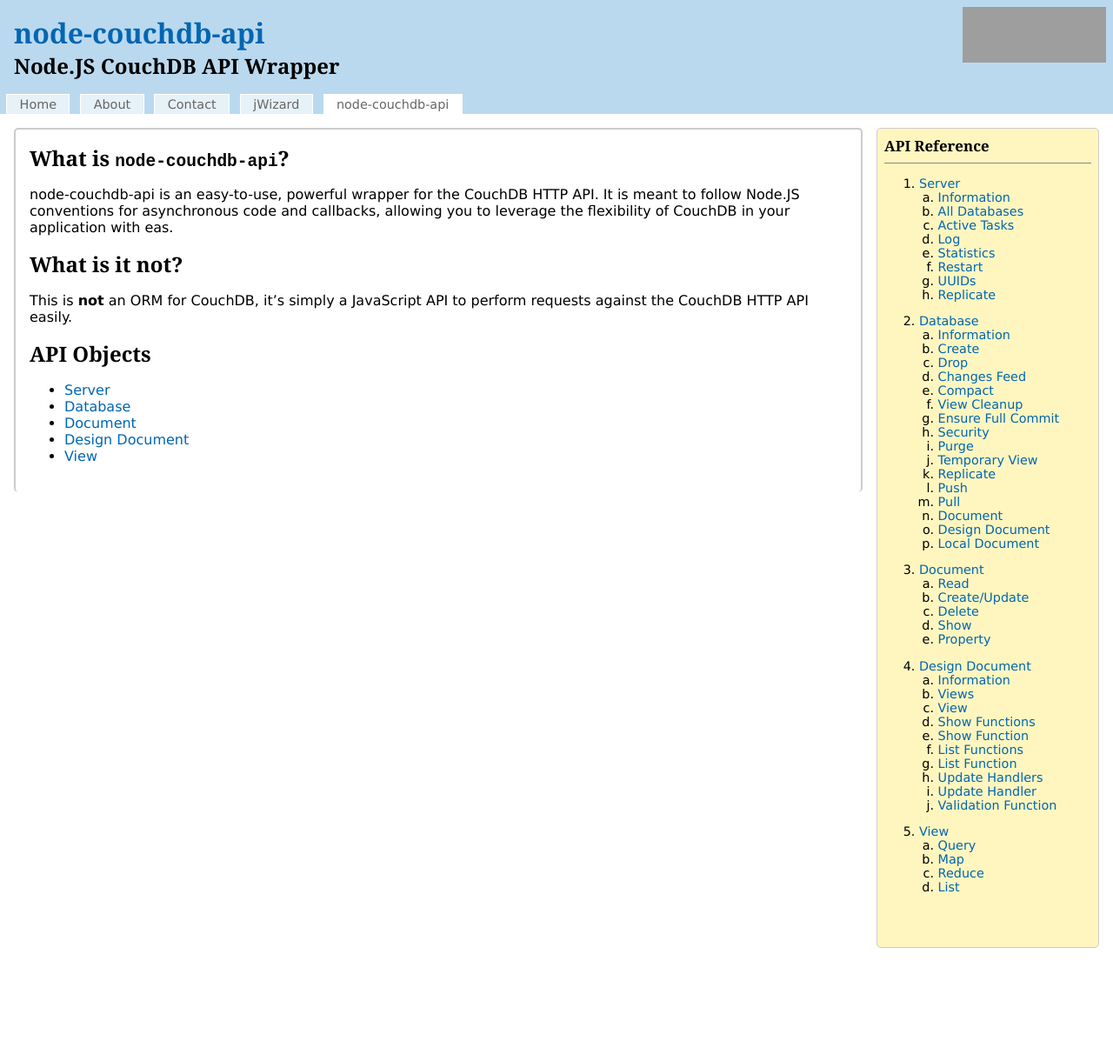
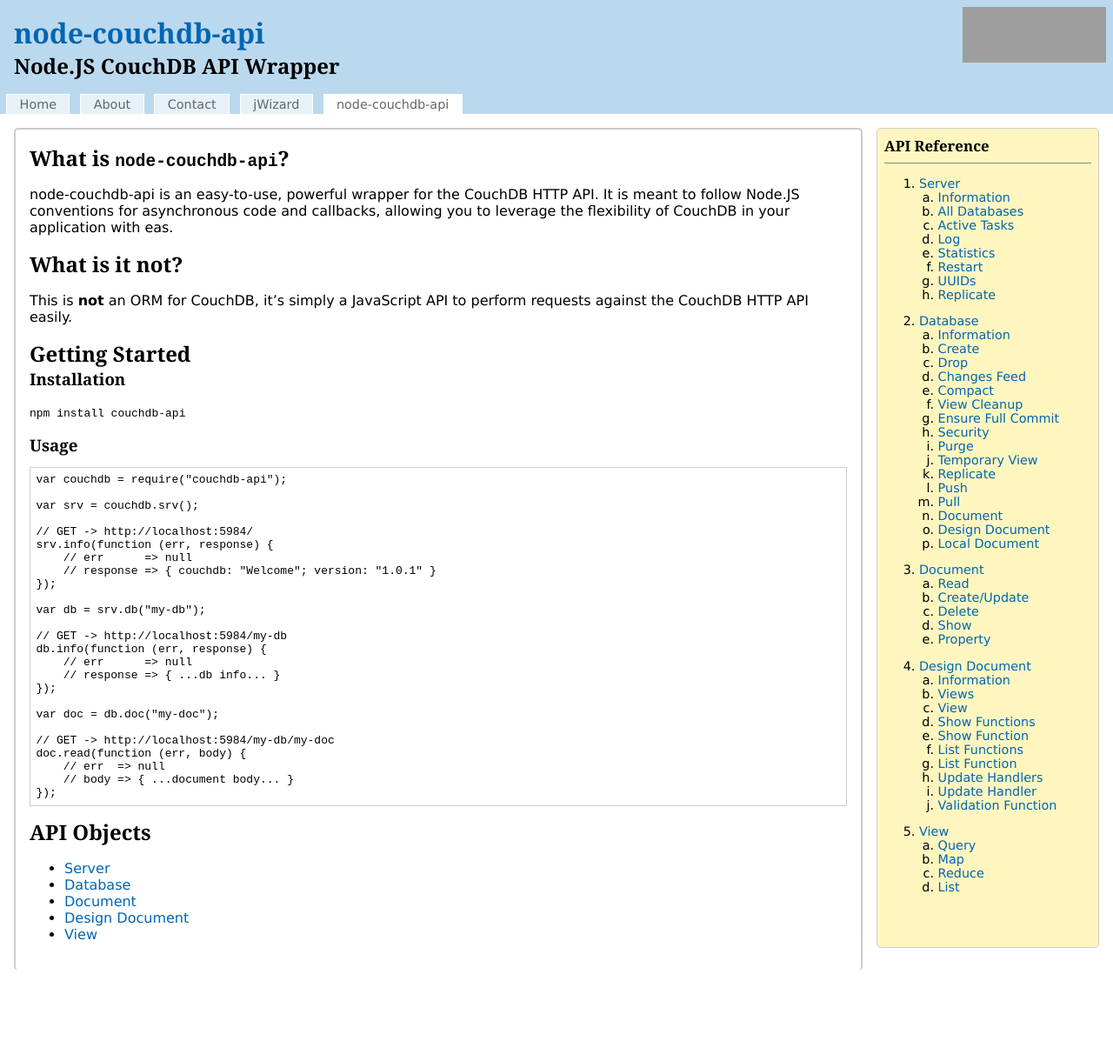
Before and after one commit to dominicbarnes/node-couchdb-api, a Jekyll site: the page built from index.md, in a window 1280 px wide. Shown: the whole page at 87% size. Built offline with Jekyll 4.4.1, drawn with Linux system fonts in a browser that asks for light colours; Markdown is read by kramdown in place of the engine named in the settings; before the commit the page ends 1186 px from its top, so only the background shows below that; grey boxes are pictures that could not be loaded.

Commit message:
Adding a 'get started' code sample

```diff
--- a/index.md
+++ b/index.md
@@ -15,6 +15,40 @@
 This is **not** an ORM for CouchDB, it's simply a JavaScript API to perform
 requests against the CouchDB HTTP API easily.
 
+## Getting Started
+
+### Installation
+
+`npm install couchdb-api`
+
+### Usage
+
+    var couchdb = require("couchdb-api");
+
+    var srv = couchdb.srv();
+
+    // GET -> http://localhost:5984/
+    srv.info(function (err, response) {
+        // err      => null
+        // response => { couchdb: "Welcome"; version: "1.0.1" }
+    });
+
+    var db = srv.db("my-db");
+
+    // GET -> http://localhost:5984/my-db
+    db.info(function (err, response) {
+        // err      => null
+        // response => { ...db info... }
+    });
+
+    var doc = db.doc("my-doc");
+
+    // GET -> http://localhost:5984/my-db/my-doc
+    doc.read(function (err, body) {
+        // err  => null
+        // body => { ...document body... }
+    });
+
 ## API Objects
 
  * [Server](/node-couchdb-api/api/server.html)
```
